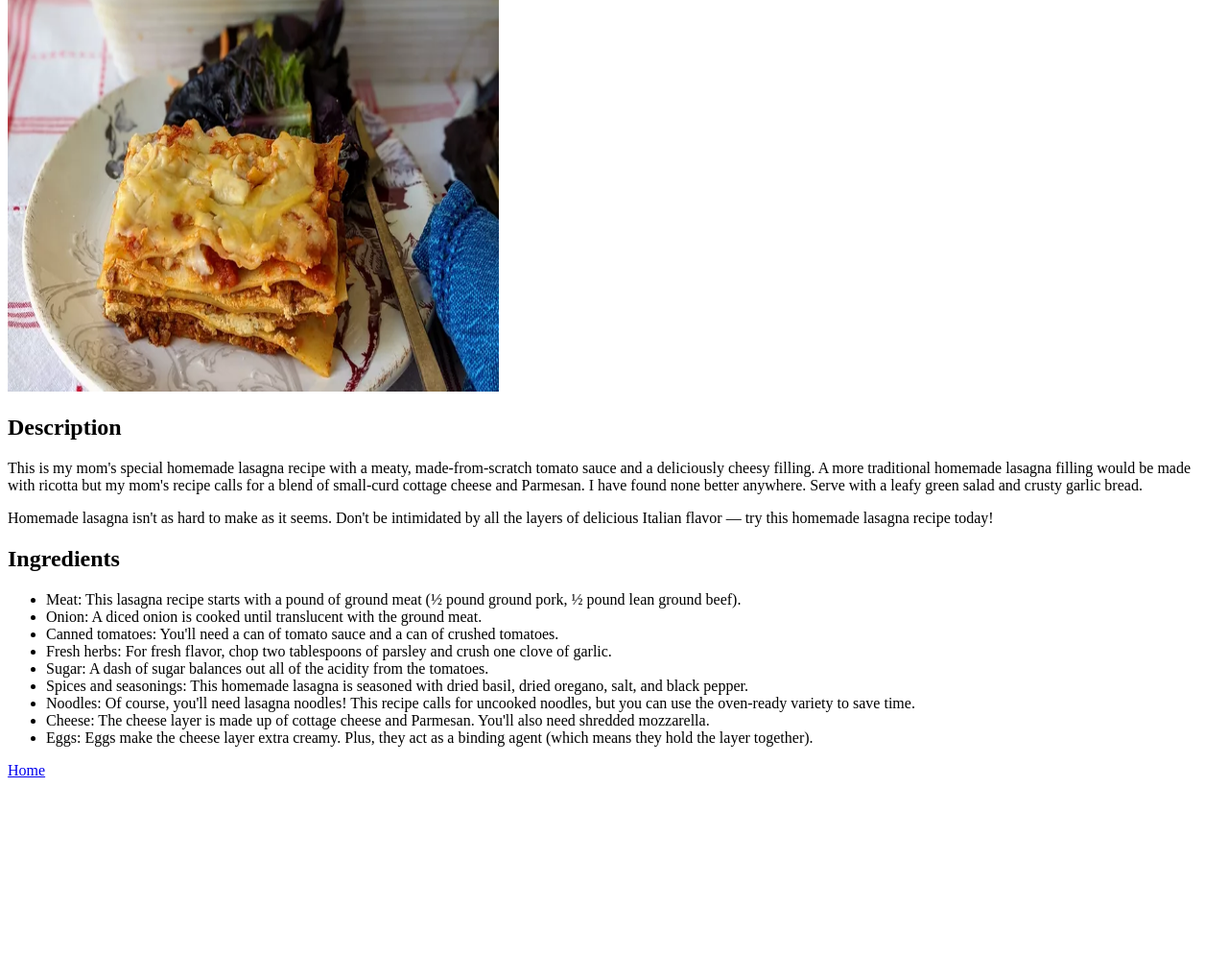
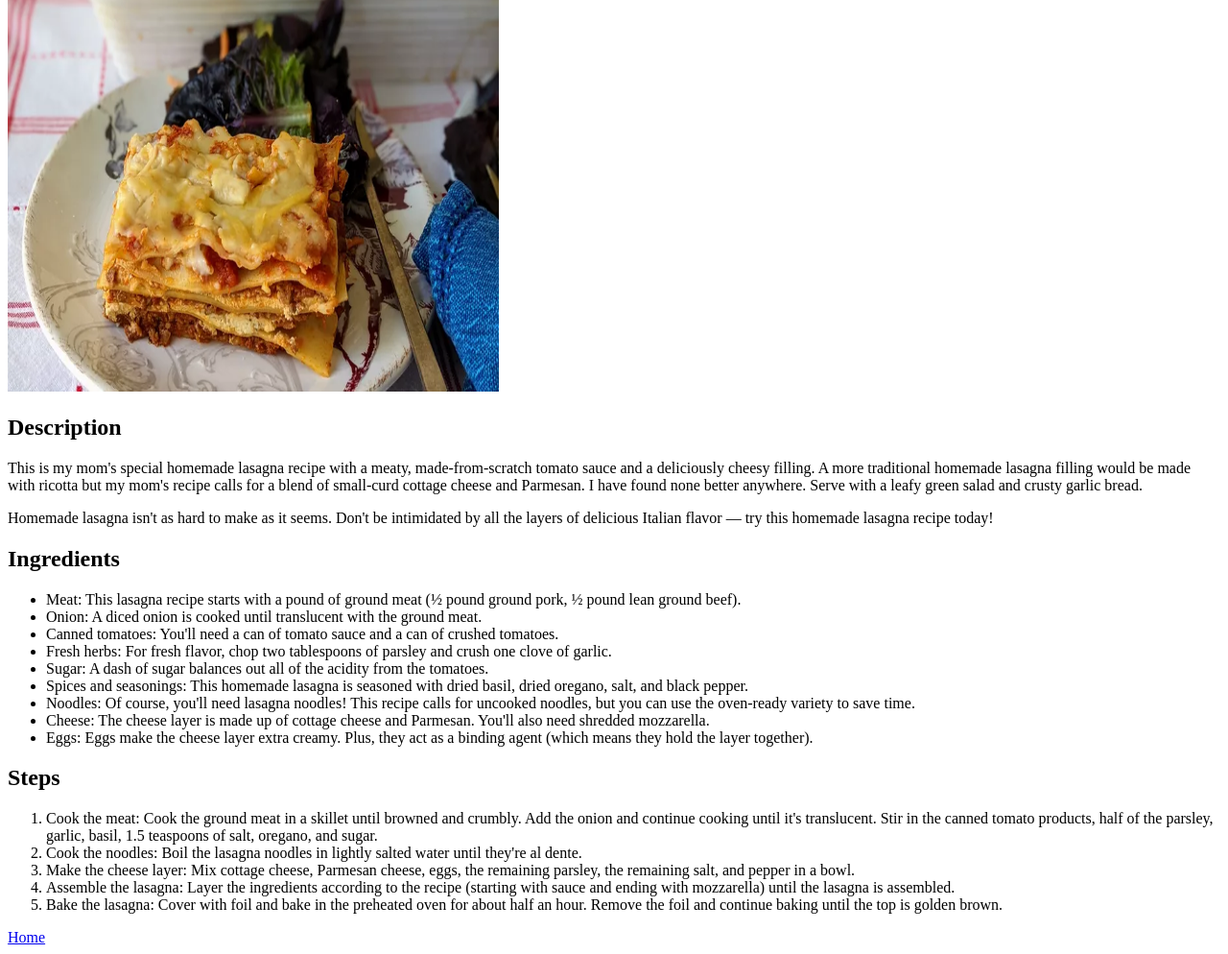
Before and after one commit to brianjturner/odin-recipes, a plain HTML site: page recipes/lasagna.html in a window 1280 px wide. Shown: the part 184-1178 px from the top of the page at 96% size. Before the commit the page ends 1004 px from the top, so only its background shows below. Drawn offline with Linux system fonts and the light colour scheme.

Commit message:
Finish lasagna recipe with steps

```diff
--- a/recipes/lasagna.html
+++ b/recipes/lasagna.html
@@ -64,6 +64,33 @@
         binding agent (which means they hold the layer together).
       </li>
     </ul>
+    <h2>Steps</h2>
+    <ol>
+      <li>
+        Cook the meat: Cook the ground meat in a skillet until browned and
+        crumbly. Add the onion and continue cooking until it's translucent. Stir
+        in the canned tomato products, half of the parsley, garlic, basil, 1.5
+        teaspoons of salt, oregano, and sugar.
+      </li>
+      <li>
+        Cook the noodles: Boil the lasagna noodles in lightly salted water until
+        they're al dente.
+      </li>
+      <li>
+        Make the cheese layer: Mix cottage cheese, Parmesan cheese, eggs, the
+        remaining parsley, the remaining salt, and pepper in a bowl.
+      </li>
+      <li>
+        Assemble the lasagna: Layer the ingredients according to the recipe
+        (starting with sauce and ending with mozzarella) until the lasagna is
+        assembled.
+      </li>
+      <li>
+        Bake the lasagna: Cover with foil and bake in the preheated oven for
+        about half an hour. Remove the foil and continue baking until the top is
+        golden brown.
+      </li>
+    </ol>
     <a href="../index.html">Home</a>
   </body>
 </html>
```
